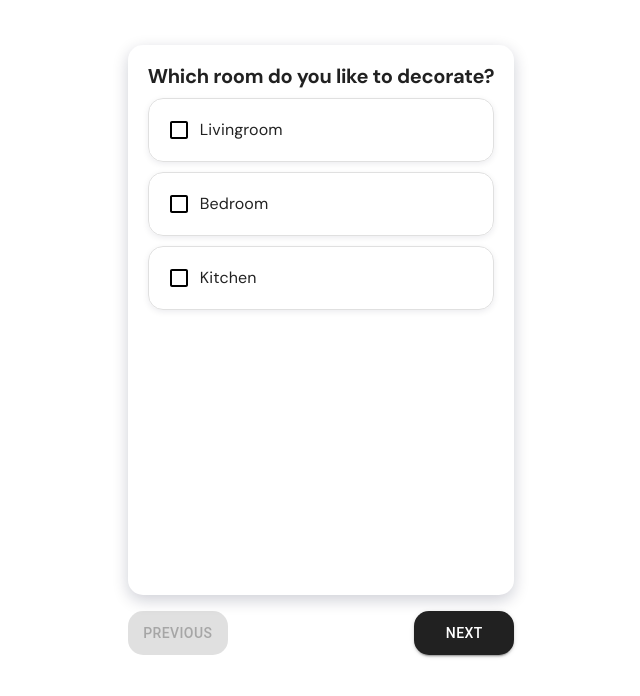
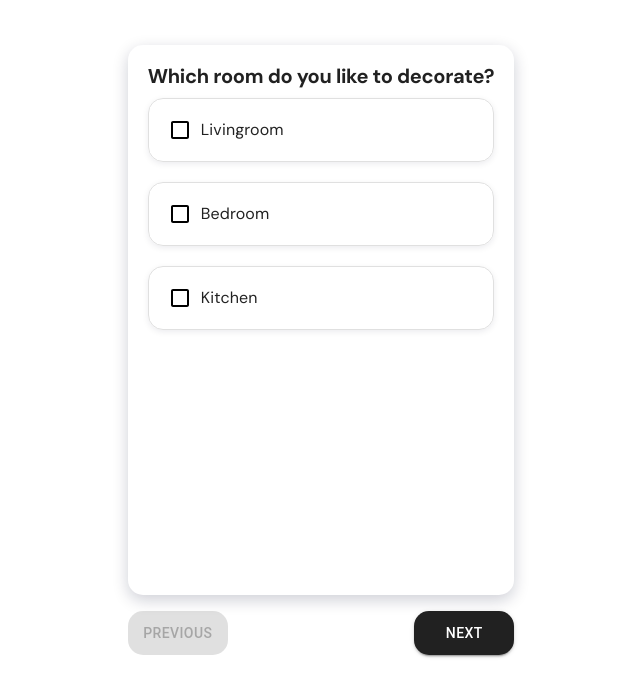
Before and after one commit to gjrkdk/watkostmijninterieur, a React app in the folder apps/frontend/: page / in a window 1280 px wide. Shown: the top 696 px of the page, without its empty margins (319-959 px from the left). Built offline with nearby package versions, Linux system fonts and the light colour scheme.

Commit message:
apply styles in theme.tsx for FormGroup

```diff
--- a/apps/frontend/src/components/categories/rooms/Rooms/Rooms.tsx
+++ b/apps/frontend/src/components/categories/rooms/Rooms/Rooms.tsx
@@ -7,16 +7,16 @@ import {
   Checkbox,
   FormGroup,
   FormHelperText,
-  styled,
+  // styled,
 } from "@mui/material";
 
-const CustomFormGroup = styled(FormGroup)({
-  border: "1px solid #e0e0e0",
-  borderRadius: "15px",
-  boxShadow: "0 2px 6px 0px rgba(8, 15, 52, 0.08)",
-  marginTop: "10px",
-  padding: "10px 10px 10px 20px",
-});
+// const CustomFormGroup = styled(FormGroup)({
+//   border: "1px solid #e0e0e0",
+//   borderRadius: "15px",
+//   boxShadow: "0 2px 6px 0px rgba(8, 15, 52, 0.08)",
+//   marginTop: "10px",
+//   padding: "10px 10px 10px 20px",
+// });
 
 export const Rooms = () => {
   const { selectedFormValues, setSelectedFormValues, error } = useFormContext();
@@ -36,14 +36,14 @@ export const Rooms = () => {
       <Typography variant="h1">Which room do you like to decorate?</Typography>
       <FormControl error={!!error.rooms} variant="standard">
         {selectedFormValues.rooms.map((room) => (
-          <CustomFormGroup key={room.id}>
+          <FormGroup key={room.id}>
             <FormControlLabel
               control={
                 <Checkbox checked={room.isSelected} onChange={handleChange} name={room.label} />
               }
               label={room.label}
             />
-          </CustomFormGroup>
+          </FormGroup>
         ))}
         {error.rooms && <FormHelperText>{error.rooms}</FormHelperText>}
       </FormControl>
--- a/apps/frontend/src/theme.tsx
+++ b/apps/frontend/src/theme.tsx
@@ -98,6 +98,12 @@ export const theme = createTheme({
       styleOverrides: {
         root: {
           width: "100%",
+          border: "1px solid #e0e0e0",
+          borderRadius: "15px",
+          boxShadow: "0 2px 6px 0px rgba(8, 15, 52, 0.08)",
+          padding: "10px",
+          margin: "0 0 10px 0",
+          marginTop: "10px",
         },
       },
     },
```
